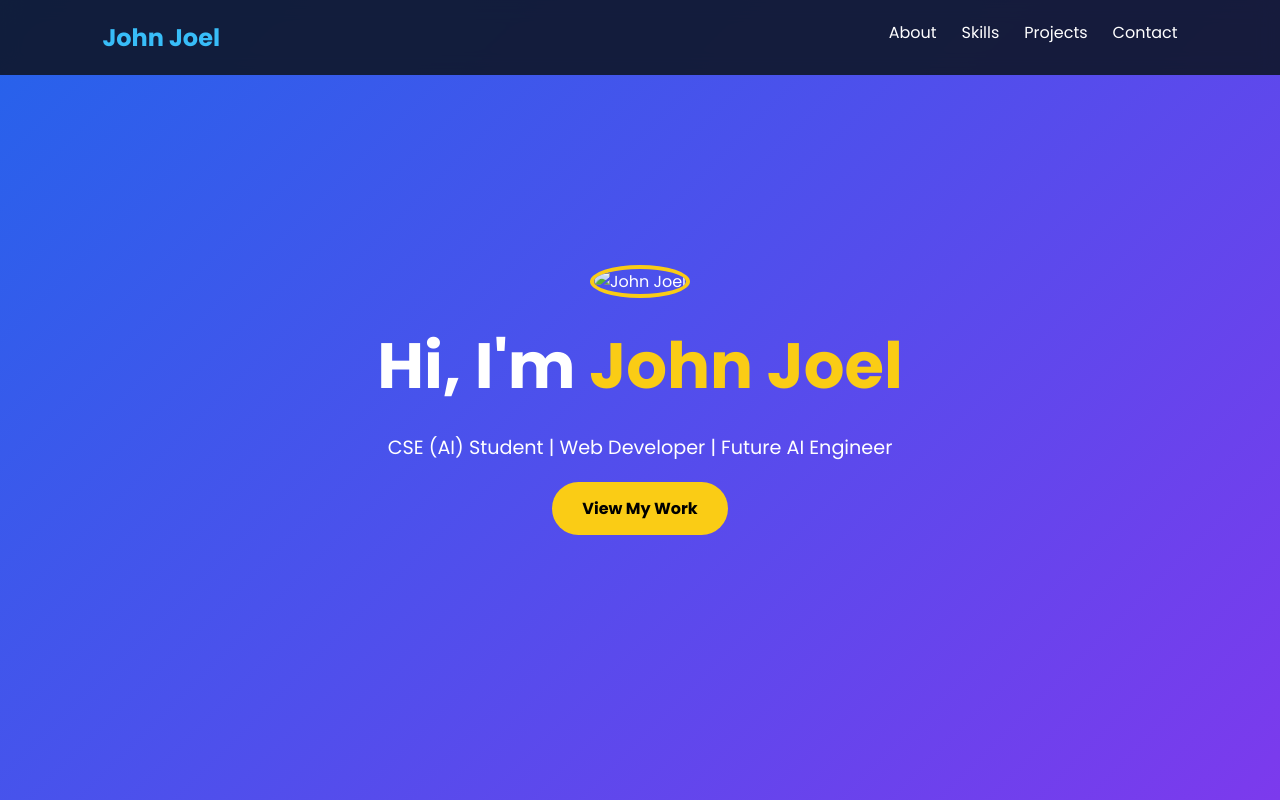
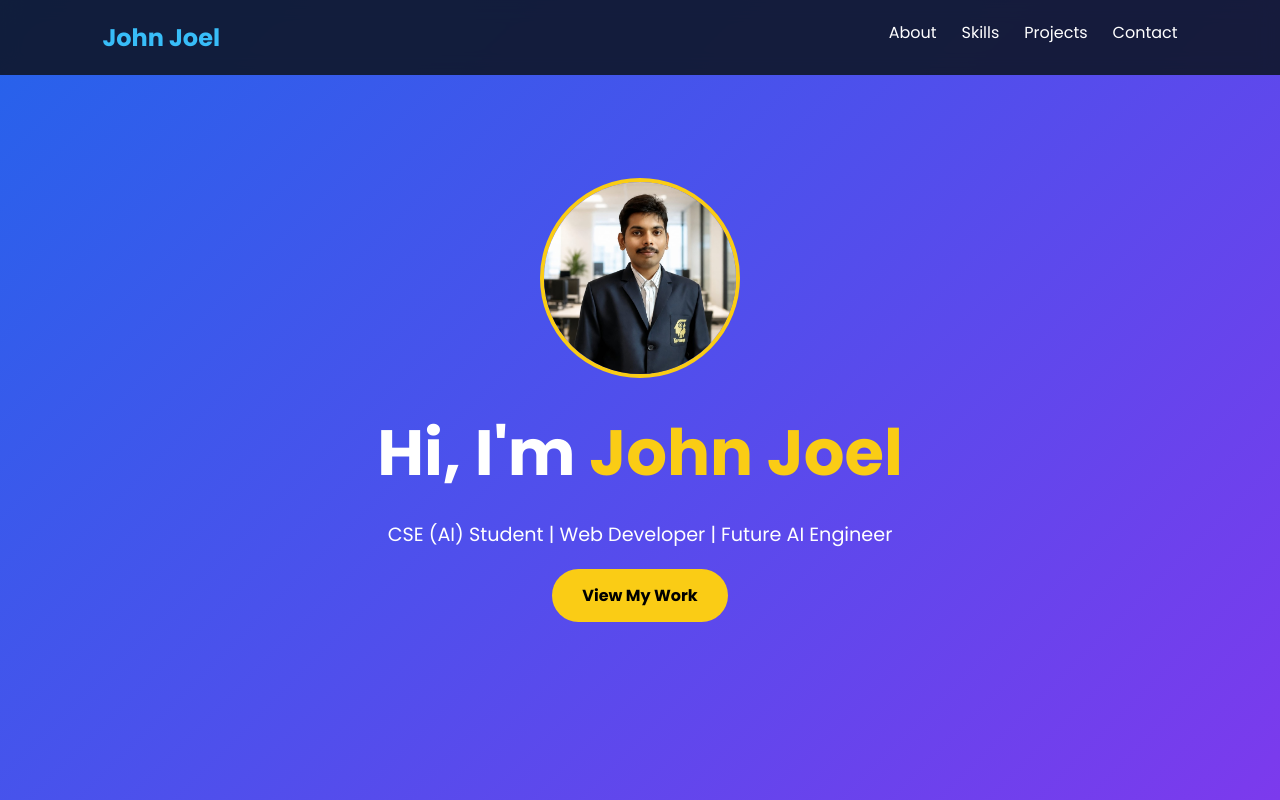
Before and after one commit to John866-web/Portfolio, a plain HTML site: page index.html in a window 1280 px wide. Shown: the top 800 px of the page. Drawn offline with Linux system fonts and the light colour scheme.

Commit message:
index.html

```diff
--- a/index.html
+++ b/index.html
@@ -204,7 +204,7 @@ display:none;
 
 <div class="hero-content">
 
-<img src="John Joel.jpg" alt="John Joel" class="profile-pic">
+<img src="profile.jpg" alt="John Joel" class="profile-pic">
 
 <h1>Hi, I'm <span>John Joel</span></h1>
 
```
